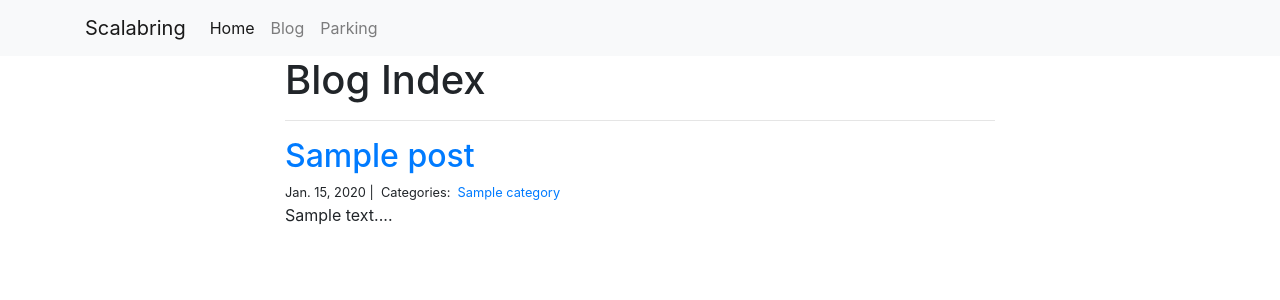
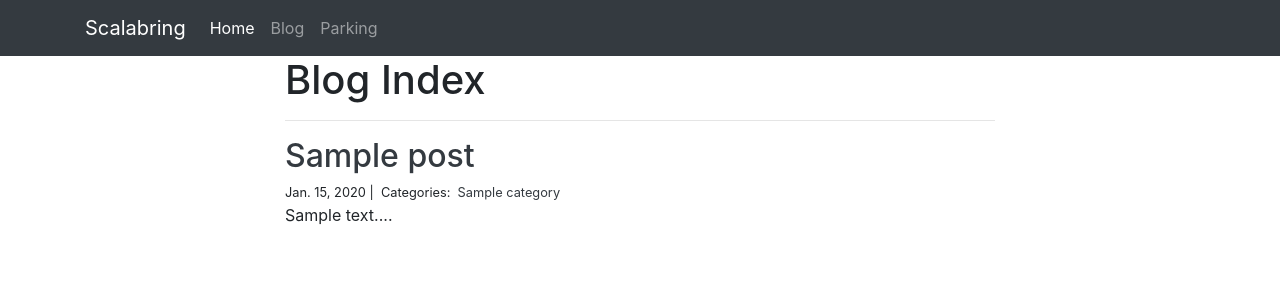
Before and after one commit to irwinx16/scalabling, a Django app: page /blog/ in a window 1280 px wide. Shown: the top 300 px of the page. Run offline with Django 3.2, Linux system fonts and the light colour scheme; tables that the repository leaves empty hold one stand-in row (values such as "Sample post"); some libraries are stand-ins or nearby versions.

Commit message:
change style to dark color

```diff
--- a/blog/templates/blog_category.html
+++ b/blog/templates/blog_category.html
@@ -4,12 +4,12 @@
     <h1>{{ category | title }}</h1>
     <hr>
     {% for post in posts %}
-    <h2><a href="{% url 'blog_detail' post.pk%}">{{ post.title }}</a></h2>
+    <h2><a href="{% url 'blog_detail' post.pk%}" class="text-dark">{{ post.title }}</a></h2>
     <small>
         {{ post.created_on.date }} |&nbsp;
         Categories:&nbsp;
         {% for category in post.categories.all %}
-        <a href="{% url 'blog_category' category.name %}">
+        <a href="{% url 'blog_category' category.name %}" class="text-dark">
             {{ category.name }}
         </a>&nbsp;
         {% endfor %}
--- a/blog/templates/blog_detail.html
+++ b/blog/templates/blog_detail.html
@@ -6,7 +6,7 @@
         {{ post.created_on.date }} |&nbsp;
         Categories:&nbsp;
         {% for category in post.categories.all %}
-        <a href="{% url 'blog_category' category.name %}">
+        <a href="{% url 'blog_category' category.name %}" class="text-dark">
             {{ category.name }}
         </a>&nbsp;
         {% endfor %}
@@ -21,7 +21,7 @@
         <div class="form-group">
             {{ form.body }}
         </div>
-        <button type="submit" class="btn btn-primary">Submit</button>
+        <button type="submit" class="btn btn-dark">Submit</button>
     </form>
     <h3>Comments:</h3>
     {% for comment in comments %}
--- a/blog/templates/blog_index.html
+++ b/blog/templates/blog_index.html
@@ -4,12 +4,12 @@
     <h1>Blog Index</h1>
     <hr>
     {% for post in posts %}
-    <h2><a href="{% url 'blog_detail' post.pk%}">{{ post.title }}</a></h2>
+    <h2><a href="{% url 'blog_detail' post.pk%}" class="text-dark">{{ post.title }}</a></h2>
     <small>
         {{ post.created_on.date }} |&nbsp;
         Categories:&nbsp;
         {% for category in post.categories.all %}
-        <a href="{% url 'blog_category' category.name %}">
+        <a href="{% url 'blog_category' category.name %}" class="text-dark">
             {{ category.name }}
         </a>&nbsp;
         {% endfor %}
--- a/parking/templates/form.html
+++ b/parking/templates/form.html
@@ -9,7 +9,7 @@
            {{ form }}
         </div>
 
-        <button type="submit" class="btn btn-primary">Submit</button>
+        <button type="submit" class="btn btn-dark">Submit</button>
     </form>
 </div>
 {% endblock %}
--- a/personal_portfolio/templates/base.html
+++ b/personal_portfolio/templates/base.html
@@ -1,6 +1,6 @@
 <link rel="stylesheet" href="https://stackpath.bootstrapcdn.com/bootstrap/4.1.3/css/bootstrap.min.css" integrity="sha384-MCw98/SFnGE8fJT3GXwEOngsV7Zt27NXFoaoApmYm81iuXoPkFOJwJ8ERdknLPMO" crossorigin="anonymous">
 
-<nav class="navbar navbar-expand-lg navbar-light bg-light">
+<nav class="navbar navbar-expand-lg navbar-dark bg-dark">
   <div class="container">
     <a class="navbar-brand" href="{% url 'home' %}">Scalabring</a>
     <button class="navbar-toggler" type="button" data-toggle="collapse" data-target="#navbarSupportedContent" aria-controls="navbarSupportedContent" aria-expanded="false" aria-label="Toggle navigation">
```
